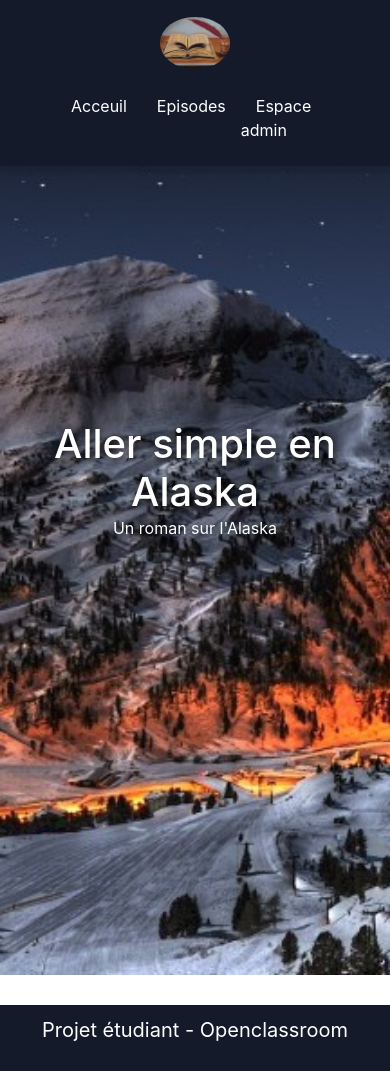
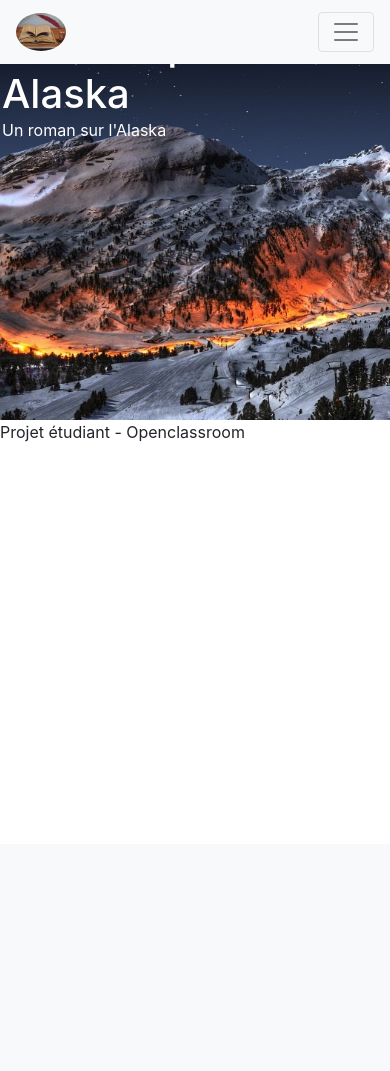
Before and after one commit to BenjaminNahmani/p4-openclassroom, a PHP site: template vue/home/home.php in a window 390 px wide. After the commit the page ends 442 px from the top, so only its background shows below. Run offline with PHP 8.4, Linux system fonts and the light colour scheme; the template is opened without the code that fills it, so the values that code supplies are empty; some libraries are stand-ins or nearby versions.

Commit message:
Début du mobile first
Refonte du CSS en mobile first (début)

```diff
--- a/style.css
+++ b/style.css
@@ -1,17 +1,50 @@
+/* ---------------------------------- */
+/* ------------- NAVBAR ------------- */
+/* ---------------------------------- */
+header {
+  margin-bottom: 20px;
+}
+#main_logo {
+  width: 50px;
+  border-radius: 50%;
+}
+
+.navbar {
+  position: fixed;
+  width: 100%;
+  z-index: 9999;
+  top: 0;
+  /*     background-color: #141A2A; */
+}
+
+/* ---------------------------------- */
+/* -------------- MAIN -------------- */
+/* ---------------------------------- */
+#main_pic h1 {
+  margin: 0px;
+  padding: 0px;
+}
+
+#main_pic {
+  height: 400px;
+  margin-bottom: 25px;
+  background: url(image/main_pic.jpg) no-repeat center center;
+  background-size: cover;
+  color: white;
+  margin: 0px;
+  padding: 2px;
+}
+
+@media screen and (min-width: 540px) {
+  /* TABLETTE */
+
   /* ---------------------------------- */
   /* ------------- NAVBAR ------------- */
   /* ---------------------------------- */
 
-.navbar{
-    display: flex;
-    flex-direction: row;
-    position: fixed;
-    top: 0;
-    z-index: 9999;
+  .navbar {
     justify-content: space-around;
-    width: 100%;
     max-width: 1900px;
-    background-color: #141A2A;
     box-shadow: 0 5px 2px 2px rgba(0, 0, 0, 0.1);
     transition: all 0.25s ease-in-out;
   }
@@ -20,66 +53,28 @@
     padding: 0.5rem 1rem;
     background-color: #141A2A;
 } */
-
-#logo{
-    display: flex;
-    justify-content: center;
-    align-items: center;
-    width: 70px;
-    height: 70px;
-}
-
-#img_logo{
-    width: 100%;
-    border-radius: 50%;
-}
-
-#list_nav{
-    display: flex;
-    flex-direction: row;
-    list-style-type: none;
-    margin-top: 16px;
-}
-
-#list_nav li a{
-    padding: 30px 15px;
-    text-decoration: none;
-}
-
-#list_nav li a:hover{
+/*
+  #list_nav li a:hover {
     background-color: white;
-    color: #141A2A;
+    color: #141a2a;
     border-radius: 20%;
     transition: all 0.3s ease-in-out;
-}
-
-.button{
-    color: white;
-}
+  } */
 
   /* ---------------------------------- */
   /* -------------- MAIN -------------- */
   /* ---------------------------------- */
-#main_pic, #main_pic h1{
-    margin: 0px;
-    padding: 0px;
+   #main_pic{
+    height: 975px;
 }
 
-#main_pic{
-    height: 975px;
-    margin-bottom: 25px;
-    background: url(image/main_pic.jpg)  no-repeat center center;
-    background-size: cover;
-    color: white;
-}
-
-.wrapper{
+  .wrapper {
     display: table;
     width: 100%;
     height: 100%;
   }
 
-.content{
+  .content {
     display: table-cell;
     text-align: center;
     vertical-align: middle;
@@ -89,33 +84,32 @@
   /* ---------------------------------- */
   /* ------------- BILLET ------------- */
   /* ---------------------------------- */
-.card-text-right{
+  .card-text-right {
     text-align: right;
   }
   /* ---------------------------------- */
   /* ---------- COMMENTAIRES ---------- */
   /* ---------------------------------- */
 
-.container{
+  .container {
     display: flex;
     flex-direction: column;
     margin-top: 30px;
   }
 
-.container_article{
+  .container_article {
     display: flex;
     flex-direction: column;
     margin-top: 130px;
   }
 
-.card{
+  .card {
     border: 1px solid black;
     height: 100%;
     width: 100%;
-
   }
 
-.com_card{
+  .com_card {
     display: none;
   }
 
@@ -123,37 +117,37 @@
   /* -------- COM ARTICLE PAGE -------- */
   /* ---------------------------------- */
 
-.form_com{
+  .form_com {
     display: flex;
     flex-direction: column;
     width: 80%;
     padding: 10px 10px 10px 10px;
   }
 
-.btn-submit, .btn-success{
+  .btn-submit,
+  .btn-success {
     display: flex;
     justify-content: flex-end;
     align-items: flex-end;
   }
 
-
   /* ---------------------------------- */
   /* -------- FORM LOGIN ADMIN -------- */
   /* ---------------------------------- */
-.container_login{
+  .container_login {
     margin-top: 130px;
   }
-
 
   /* ---------------------------------- */
   /* ------------- FOOTER ------------- */
   /* ---------------------------------- */
-footer{
+  footer {
     display: flex;
     justify-content: center;
     align-items: center;
     padding: 10px;
-    background-color: #141A2A;
+    background-color: #141a2a;
     color: white;
     font-size: 20px;
   }
+}
--- a/vue/layout/header.php
+++ b/vue/layout/header.php
@@ -2,6 +2,8 @@
 <html>
 <head>
     <meta charset="utf-8">
+    <meta name="viewport" content="initial-scale=1, maximum-scale=1">
+
     <link rel="stylesheet" href="https://stackpath.bootstrapcdn.com/bootstrap/4.5.0/css/bootstrap.min.css" integrity="sha384-9aIt2nRpC12Uk9gS9baDl411NQApFmC26EwAOH8WgZl5MYYxFfc+NcPb1dKGj7Sk" crossorigin="anonymous">
     <script src="https://code.jquery.com/jquery-3.5.1.min.js"></script>
     <script src="https://cdn.jsdelivr.net/npm/popper.js@1.16.0/dist/umd/popper.min.js" integrity="sha384-Q6E9RHvbIyZFJoft+2mJbHaEWldlvI9IOYy5n3zV9zzTtmI3UksdQRVvoxMfooAo" crossorigin="anonymous"></script>
@@ -13,18 +15,40 @@
 </head>
 <body>
 
-    <nav class="navbar">
+<header>
+    <nav class="navbar navbar-expand-lg navbar-light bg-light">
+
+      <a class="navbar-brand" href="/home"><img src="image/icon.png" alt="Logo du site" id="main_logo"></a>
+
+      <button class="navbar-toggler" type="button" data-toggle="collapse" data-target="#navbarNavAltMarkup"
+        aria-controls="navbarNavAltMarkup" aria-expanded="false" aria-label="Toggle navigation">
+
+        <span class="navbar-toggler-icon"></span>
+
+      </button>
+      <div class="collapse navbar-collapse" id="navbarNavAltMarkup">
+
+        <div class="navbar-nav">
+
+          <a class="nav-item nav-link active" href="/home" class="button">Episodes</a>
+
+          <a class="nav-item nav-link" href="/admin/billet/liste" class="button">Administration</a>
+        </div>
+      </div>
+    </nav>
+  </header>
+
+ <!--    <nav class="navbar">
                 <div id="logo">
                   <a href="/home"><img src="/image/icon.png" alt="Le Logo du site" id="img_logo"></a>
                 </div>
 
+                <ul id="list_nav">
 
-                <ul id="list_nav">
 
                     <li><a href="/home" class="button">Acceuil</a></li>
                     <li><a href="#" class="button">Episodes</a></li>
                     <li><a href="/admin/billet/liste" class="button">Espace admin</a> </li>
 
                 </ul>
-
-    </nav>
+    </nav> -->
```
Lines whose indentation alone changed are shown as unchanged.
